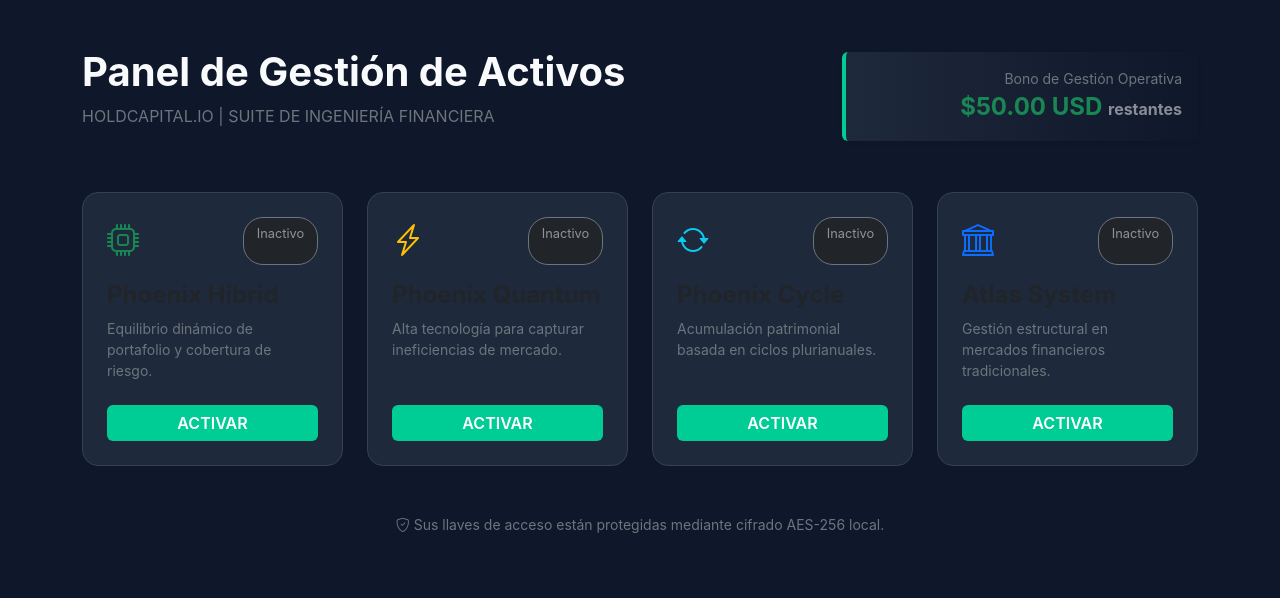
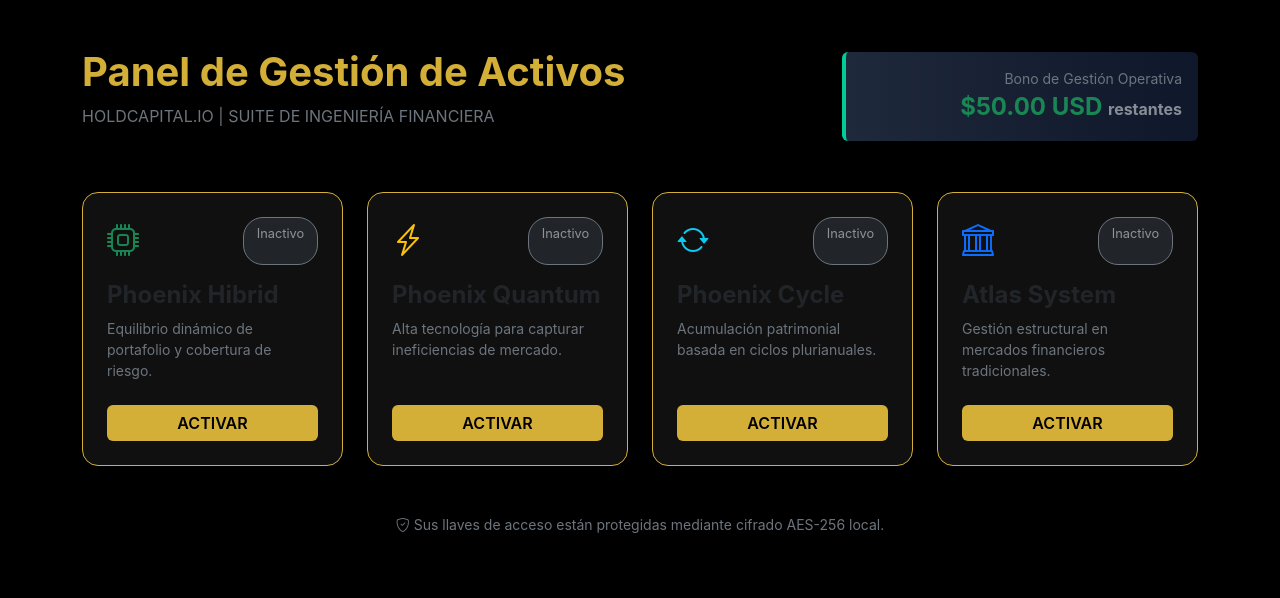
Before and after one commit to javiercubillosa-netizen/Hold_Capital-System, a Flask app: page /dashboard in a window 1280 px wide. Shown: the top 598 px of the page. Run offline with Flask 3, Linux system fonts and the light colour scheme.

Commit message:
Update dashboard.html

```diff
--- a/templates/dashboard.html
+++ b/templates/dashboard.html
@@ -1,6 +1,12 @@
 <!DOCTYPE html>
 <html lang="es">
 <head>
+<style>
+    body { background-color: #000000 !important; color: #F5F5DC !important; }
+    .card, .container-fluid { background-color: #101010 !important; border: 1px solid #D4AF37 !important; }
+    h1, h2, h3, .text-primary { color: #D4AF37 !important; }
+    .btn-primary, button, .btn-activate { background-color: #D4AF37 !important; color: #000000 !important; border: none !important; font-weight: bold; }
+</style>
     <meta charset="UTF-8">
     <meta name="viewport" content="width=device-width, initial-scale=1.0">
     <title>Dashboard | HoldCapital.io</title>
```
